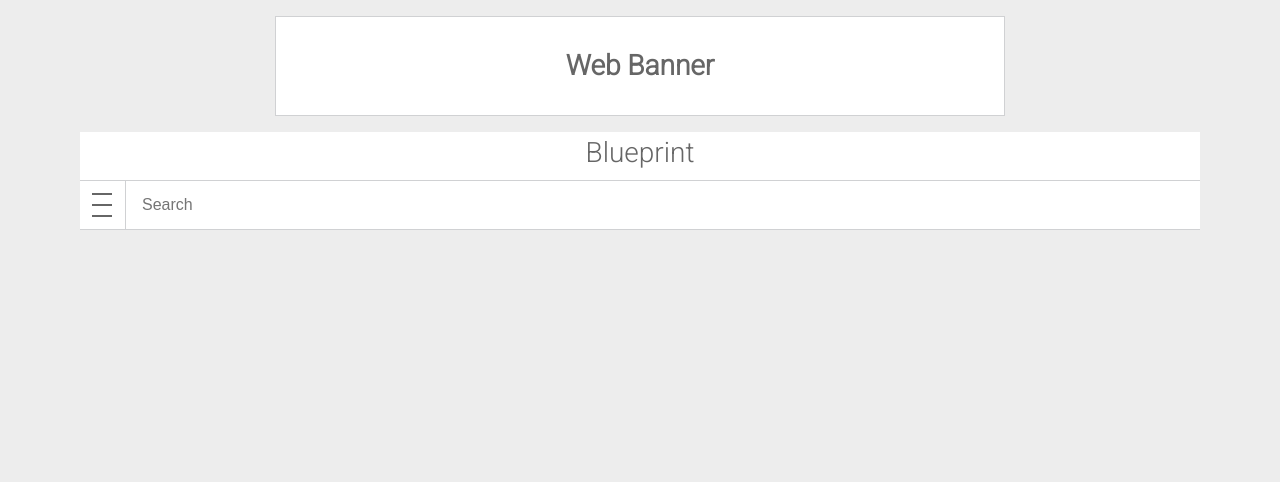
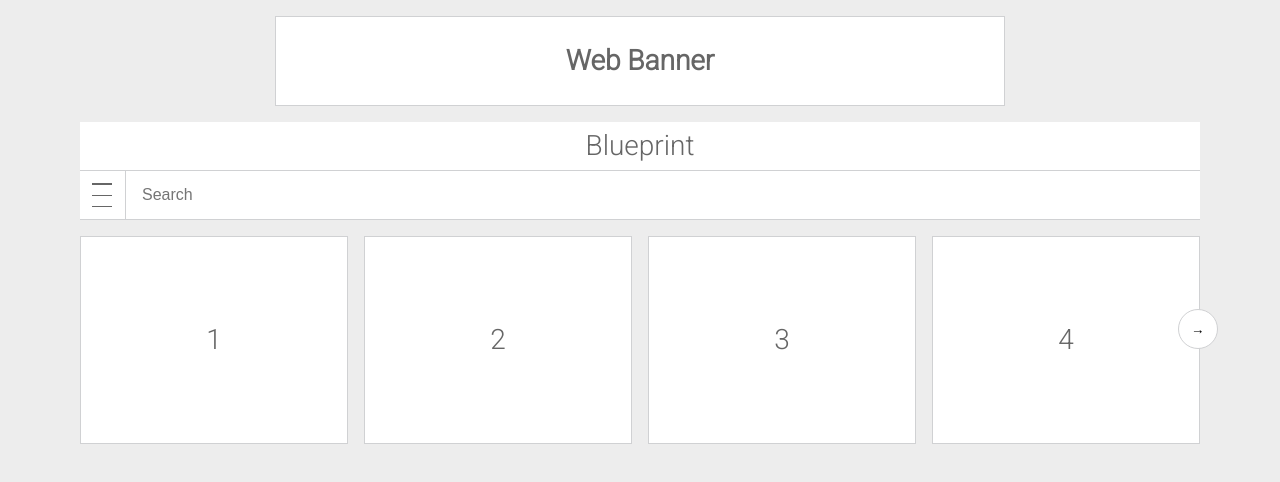
Before and after one commit to bpetermann/website-blueprint, a React (Create React App) app: page / in a window 1280 px wide. Shown: the top 482 px of the page. Built offline with nearby package versions, Linux system fonts and the light colour scheme; the HTML template or start-up script is replaced by a standard one.

Commit message:
added slideshow

```diff
--- a/src/App.js
+++ b/src/App.js
@@ -1,25 +1,28 @@
 import React, { useState } from 'react';
 
+import MenueModal from './components/Modal/MenueModal';
 import styles from './App.module.css';
 import AdBanner from './components/AdBanner';
+import Title from './components/Title';
 import Menue from './components/Menue';
-import MenueModal from './components/Modal/MenueModal';
-import Title from './components/Title';
+import Slideshow from './components/Slideshow';
+
+const DUMMY_ARRAY = [1, 2, 3, 4, 5, 6, 7, 8, 9, 10];
 
 function App() {
   const [showMenueModal, setShowMenueModal] = useState(false);
 
   const menueModalToggleHandler = () => {
-    console.log('click');
     setShowMenueModal((prevState) => !prevState);
   };
 
   return (
     <div className={styles.container}>
-      {showMenueModal && <MenueModal onClick={menueModalToggleHandler}/>}
+      {showMenueModal && <MenueModal onClick={menueModalToggleHandler} />}
       <AdBanner />
       <Title />
       <Menue onClick={menueModalToggleHandler} />
+      <Slideshow content={DUMMY_ARRAY} />
     </div>
   );
 }
--- a/src/components/AdBanner.js
+++ b/src/components/AdBanner.js
@@ -3,7 +3,7 @@ import styles from './AdBanner.module.css';
 const AdBanner = (props) => {
   return (
     <div className={styles.container}>
-      <h3>Web Banner</h3>
+      <h2>Web Banner</h2>
     </div>
   );
 };
--- a/src/components/AdBanner.module.css
+++ b/src/components/AdBanner.module.css
@@ -8,8 +8,8 @@
   margin: 1rem auto;
 }
 
-.container h3 {
-  font-size: 1.5rem;
+.container h2 {
+  font-size: 1.75rem;
 }
 
 @media (min-width: 40rem) {
--- /dev/null
+++ b/src/components/Slideshow.js
@@ -0,0 +1,70 @@
+import React, { useState } from 'react';
+
+import styles from './Slideshow.module.css';
+
+const Slideshow = (props) => {
+  const mobileScreen = window.matchMedia('(min-width: 40rem)').matches;
+  const [visibleSlideshowItems, setVisibleSlideshowItems] = useState({
+    slideStart: 0,
+    slideEnd: 4,
+    limit: props.content.length,
+  });
+  let slideshowOutput;
+
+  const slideShowCountUpHandler = () => {
+    setVisibleSlideshowItems((prevState) => ({
+      ...prevState,
+      slideStart: visibleSlideshowItems.slideStart + 1,
+      slideEnd: visibleSlideshowItems.slideEnd + 1,
+    }));
+  };
+
+  const slideShowCountDownHandler = () => {
+    setVisibleSlideshowItems((prevState) => ({
+      ...prevState,
+      slideStart: visibleSlideshowItems.slideStart - 1,
+      slideEnd: visibleSlideshowItems.slideEnd - 1,
+    }));
+  };
+
+  if (mobileScreen) {
+    slideshowOutput = props.content.slice(
+      visibleSlideshowItems.slideStart,
+      visibleSlideshowItems.slideEnd
+    );
+  } else
+    slideshowOutput = props.content.slice(
+      visibleSlideshowItems.slideStart,
+      visibleSlideshowItems.slideEnd - 2
+    );
+
+  return (
+    <div className={styles.container}>
+      {visibleSlideshowItems.slideStart > 0 && (
+        <button
+          className={styles['count-down']}
+          onClick={slideShowCountDownHandler}
+        >
+          &#8592;
+        </button>
+      )}
+      {slideshowOutput.map((item) => {
+        return (
+          <div className={styles['content-container']} key={item}>
+            {item}
+          </div>
+        );
+      })}
+      {visibleSlideshowItems.slideEnd <= visibleSlideshowItems.limit && (
+        <button
+          className={styles['count-up']}
+          onClick={slideShowCountUpHandler}
+        >
+          &#8594;
+        </button>
+      )}
+    </div>
+  );
+};
+
+export default Slideshow;
--- /dev/null
+++ b/src/components/Slideshow.module.css
@@ -0,0 +1,49 @@
+.container {
+  display: flex;
+  width: 100%;
+  height: 13rem;
+  margin-top: 1rem;
+}
+
+.content-container {
+  background-color: #fff;
+  width: 50%;
+  border: 0.1rem solid #d0d1d3;
+  margin-left: 0.5rem;
+  margin-right: 0.5rem;
+  display: flex;
+  align-items: center;
+  justify-content: center;
+  font-size: 1.75rem;
+}
+
+.content-container:last-of-type {
+  margin-right: 0rem;
+}
+.content-container:first-of-type {
+  margin-left: 0rem;
+}
+
+.count-up,
+.count-down {
+  margin-left: -2.5rem;
+  position: relative;
+  top: 35%;
+  left: 1.5rem;
+  min-width: 40px;
+  height: 40px;
+  border-radius: 20px;
+  padding: 6px;
+  border: 0.1rem solid #d0d1d3;
+  background-color: #fff;
+}
+.count-up{
+    left: 1.1rem;
+}
+
+
+.count-up:hover,
+.count-down:hover {
+  color: #fff;
+  background-color: #d0d1d3;
+}
--- a/src/components/Title.module.css
+++ b/src/components/Title.module.css
@@ -1,9 +1,13 @@
 .container {
   display: flex;
-  flex-direction: row;
   justify-content: center;
+  align-items: center;
   width: 100%;
   height: 3rem;
   background-color: #fff;
   border-bottom: 0.0625rem solid #d0d1d3;
 }
+
+.container span {
+  font-size: 1.75rem;
+}
--- a/src/index.css
+++ b/src/index.css
@@ -13,5 +13,4 @@ body {
   color: #666;
   font-family: 'Roboto', sans-serif;
   line-height: 1.5;
-  font-size: 1.75rem;
 }
```
